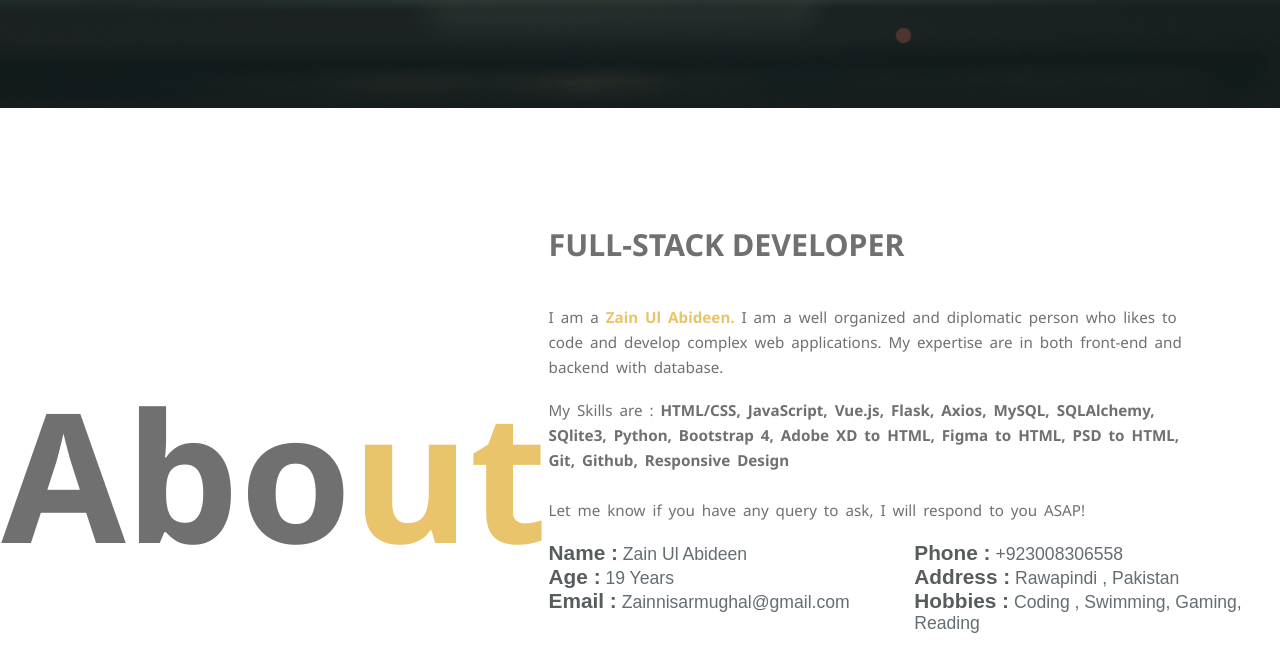
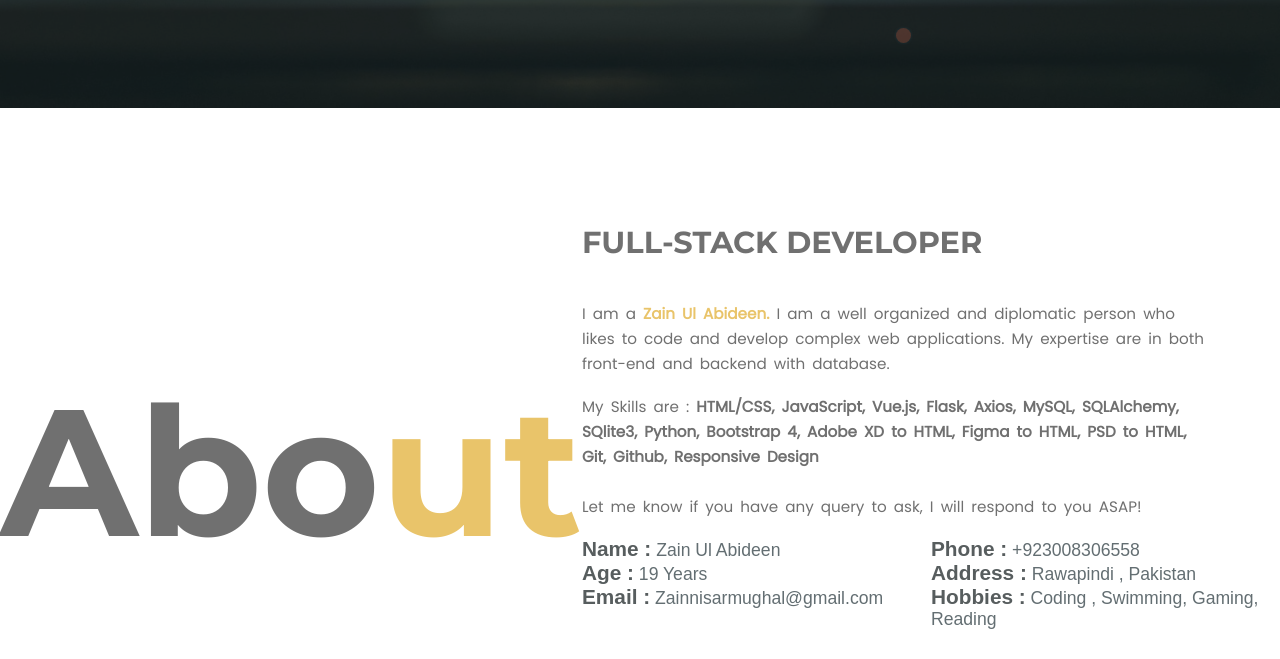
Before and after one commit to zainulabideen1122/zain_test, a plain HTML site: page index.html in a window 1280 px wide. Shown: the part 996-1655 px from the top of the page. Drawn offline with nearby package versions, Linux system fonts and the light colour scheme; files that its build step writes are made by us from their sources; files whose address does not match are found by name; a web font is replaced by a local one.

Commit message:
Adding font families

```diff
--- a/style.css
+++ b/style.css
@@ -468,6 +468,7 @@ html{
     color: #707070;
     font-size: 180px;
     font-weight: bolder;
+    font-family: 'Montserrat', sans-serif;
 }
 
 .aboutImg_appear{
@@ -482,6 +483,7 @@ html{
     color: #707070;
     font-size: 1.9rem;
     margin: 5vh 0;
+    font-family: 'Montserrat', sans-serif;
 
 }
 .frontEndHeading{
@@ -496,7 +498,7 @@ html{
 }
 .aboutText1,.aboutText2{
     font-family: sans-serif;
-    font-family: 'Noto Sans', sans-serif;
+    font-family: 'Poppins', sans-serif;
     color: #707070;
     font-size: 0.95rem;
     padding-right: 10%;
```
